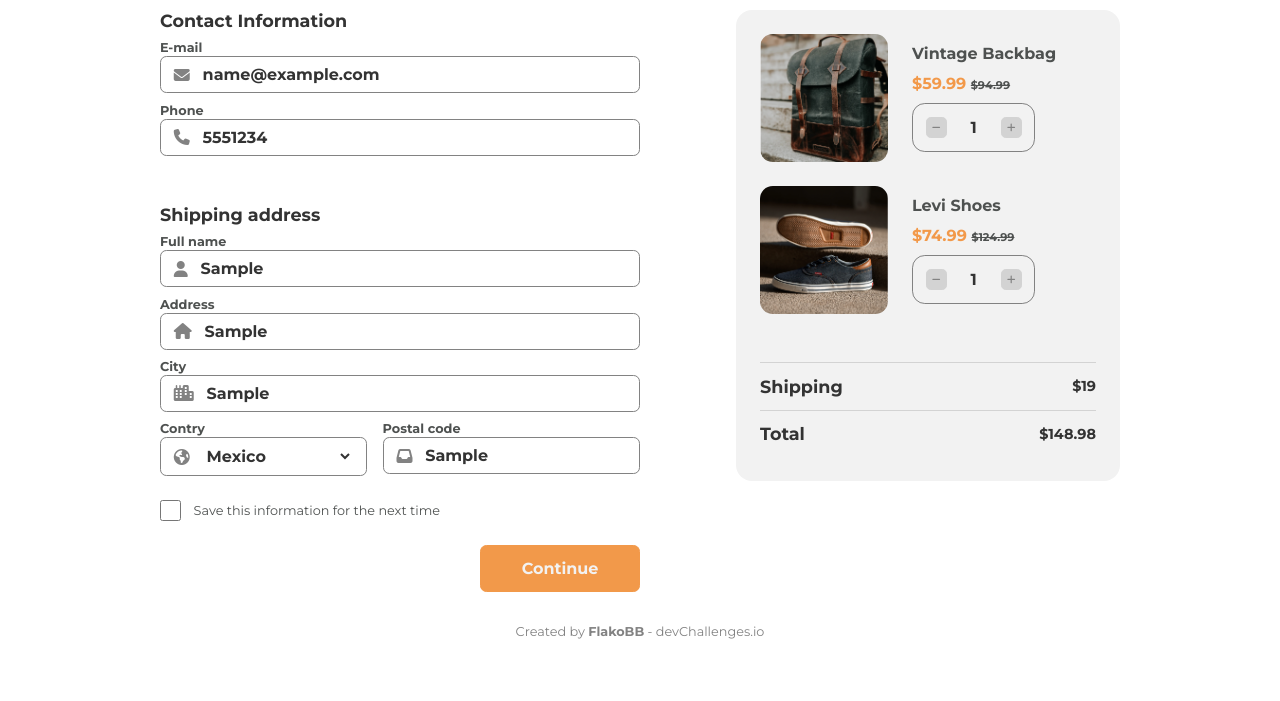
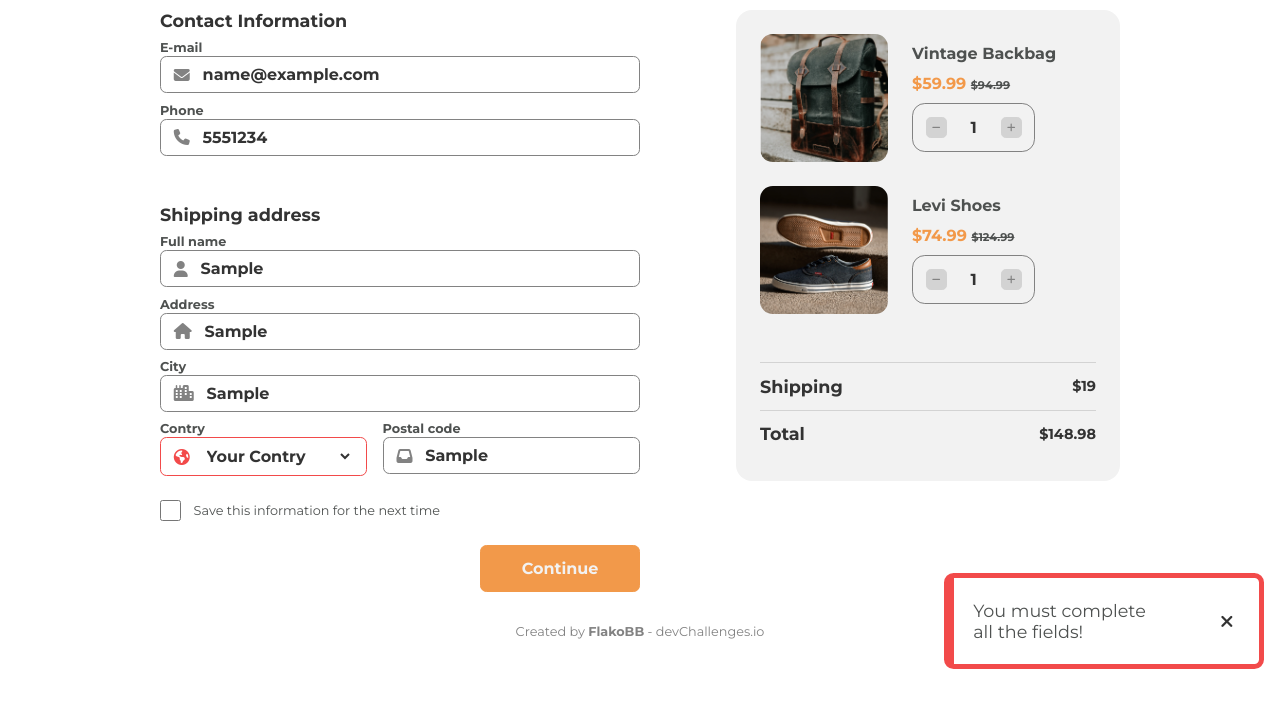
Before and after one commit to FlakoBB/checkout-page, a plain HTML site: page index.html in a window 1280 px wide. Both pictures are taken after typing "name@example.com", "5551234", "Sample", "Sample", "Sample", "Sample" into the empty fields and a click on the button "Continue". Shown: the part 99-800 px from the top of the page. Drawn offline with Linux system fonts and the light colour scheme.

Commit message:
Challenge Completed

```diff
--- a/css/styles.css
+++ b/css/styles.css
@@ -8,6 +8,7 @@
   --gray5: #D3D3D3;
   --orange: #F2994A;
   --red: #F24A4A;
+  --green: #47FA5E;
 }
 
 * {
@@ -296,6 +297,60 @@ footer p a {
   font-weight: 700;
 }
 
+/* ? Alerts */
+
+.toast {
+  position: fixed;
+  display: flex;
+  align-items: center;
+  justify-content: space-between;
+  gap: 1rem;
+  position: fixed;
+  right: 1rem;
+  bottom: 2rem;
+  width: 20rem;
+  height: 6rem;
+  padding: .6rem 1.2rem;
+  background-color: #fff;
+  border: 5px solid;
+  border-left: 10px solid;
+  border-radius: .6rem;
+  transform: translateX(100vw);
+  transition: transform .8s;
+}
+
+.show_toast {
+  transform: translateX(0);
+}
+
+.toast p {
+  font-size: 1.1rem;
+  color: var(--gray2);
+  text-wrap: balance;
+}
+
+.toast button {
+  padding: .4rem;
+  background: none;
+  border: none;
+  border-radius: .4rem;
+  font-size: 1.1rem;
+  color: var(--gray1);
+  cursor: pointer;
+}
+
+.toast button:hover {
+  background-color: var(--gray4);
+}
+
+.error_toast {
+  border-color: var(--red);
+}
+
+.success_toast {
+  border-color: var(--green);
+}
+
 /* ? Responsive */
 
 @media (max-width: 1023px) {
@@ -319,4 +374,9 @@ footer p a {
   main aside {
     width: 100%;
   }
+
+  .double_input {
+    grid-template-columns: 1fr;
+    gap: .4rem;
+  }
 }
--- a/index.html
+++ b/index.html
@@ -14,7 +14,7 @@
       <h1>Checkout</h1>
     </header>
     <main>
-      <form id="main_form">
+      <form id="main_form" novalidate>
         <section class="contact_information">
           <h3>Contact Information</h3>
           <div class="input_group">
@@ -28,7 +28,7 @@
             <label for="phone">Phone</label>
             <div class="input_outline">
               <i class="input_icon fa-solid fa-phone"></i>
-              <input id="phone" type="tel" placeholder="Enter your phone">
+              <input id="phone" type="tel" placeholder="Enter your phone" required>
             </div>
           </div>
         </section>
@@ -60,7 +60,8 @@
               <label for="country">Contry</label>
               <div class="input_outline">
                 <i class="input_icon fa-solid fa-earth-americas"></i>
-                <select name="country" id="country">
+                <select name="country" id="country" required>
+                  <option value="" disabled selected>Your Contry</option>
                   <option value="Mexico">Mexico</option>
                   <option value="Spain">Spain</option>
                   <option value="Argentina">Argentina</option>
@@ -129,6 +130,16 @@
     <footer>
       <p>Created by <a href="https://bit.ly/follow-flako">FlakoBB</a> - devChallenges.io</p>
     </footer>
+    <!-- ? Alerts -->
+    <!-- * Toast -->
+    <div class="toast error_toast">
+      <p>You must complete all the fields!</p>
+      <button class="btn_close_toast"><i class="fa-solid fa-xmark"></i></button>
+    </div>
+    <div class="toast success_toast">
+      <p>The data has been sent successfully!</p>
+      <button class="btn_close_toast"><i class="fa-solid fa-xmark"></i></button>
+    </div>
   </div>
 </body>
 <script src="./javascript/main.js"></script>
--- a/javascript/main.js
+++ b/javascript/main.js
@@ -41,18 +41,57 @@ btnPlus2.addEventListener('click', () => {
 
 const mainForm = document.getElementById('main_form')
 const inputs = document.querySelectorAll('input')
+const select = document.querySelector('select')
 
-console.log(inputs)
 
 mainForm.addEventListener('submit', (event) => {
   event.preventDefault()
-  console.log('on sumbit we')
+  let errorCounter = 0
   inputs.forEach(input => {
-    console.log(input)
+    const outline = input.parentNode
     if (!input.checkValidity()) {
-      console.log('input invalid we')
-      const outline = input.parentNode
       outline.classList.add('invalid')
+      errorCounter = errorCounter + 1
+    } else {
+      outline.classList.remove('invalid')
     }
   })
+  if (!select.checkValidity()) {
+    const outline = select.parentNode
+    outline.classList.add('invalid')
+    errorCounter = errorCounter + 1
+  } else {
+    const outline = select.parentNode
+    outline.classList.remove('invalid')
+  }
+
+  if (errorCounter > 0) {
+    showErrorToast()
+  } else {
+    showSuccessToast()
+  }
 })
+
+const errorToast = document.querySelector('.error_toast')
+const showErrorToast = () => {
+  errorToast.classList.add('show_toast')
+  setTimeout(() => {
+    errorToast.classList.remove('show_toast')
+  }, 5000)
+}
+
+const successToast = document.querySelector('.success_toast')
+const showSuccessToast = () => {
+  successToast.classList.add('show_toast')
+  setTimeout(() => {
+    successToast.classList.remove('show_toast')
+  }, 5000)
+}
+
+const btnsCloseToast = document.querySelectorAll('.btn_close_toast')
+btnsCloseToast.forEach(btn => {
+  btn.addEventListener('click', () => {
+    const toast = btn.parentNode
+    toast.classList.remove('show_toast')
+  })
+})
```
